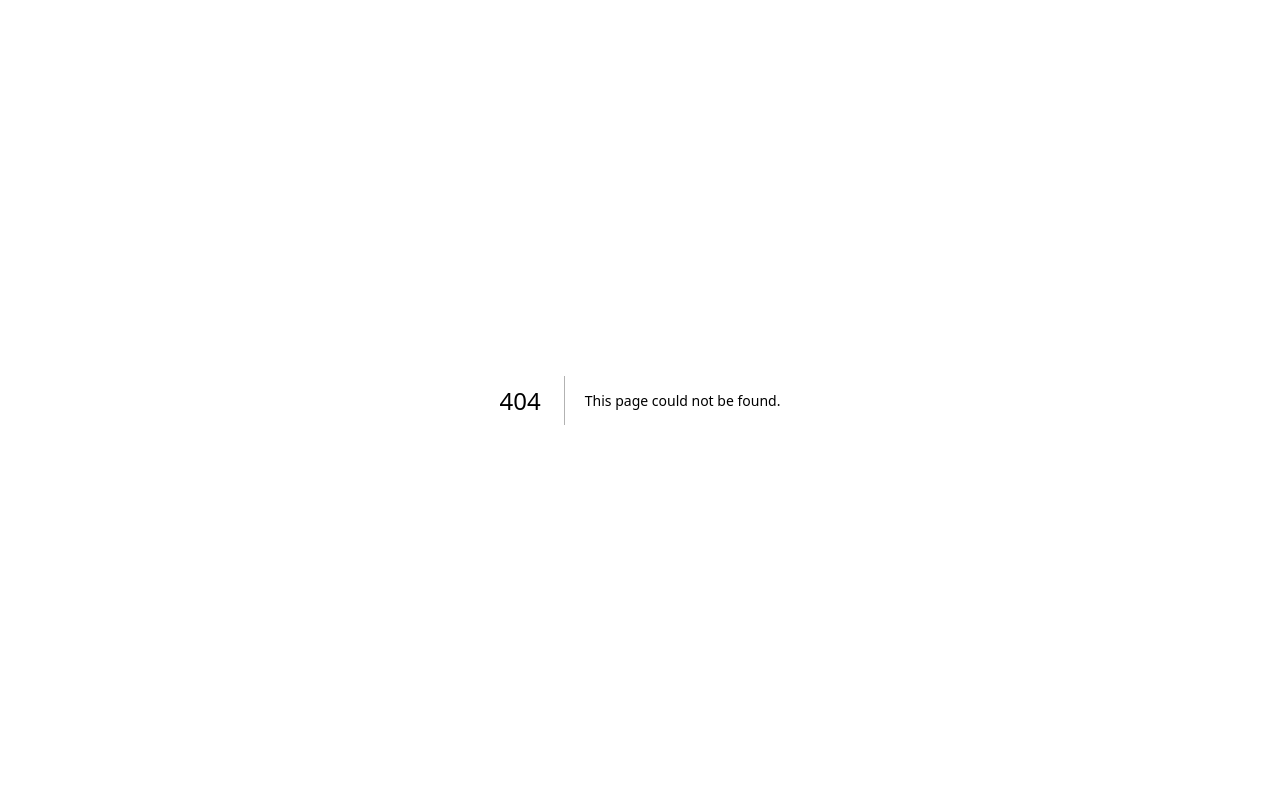
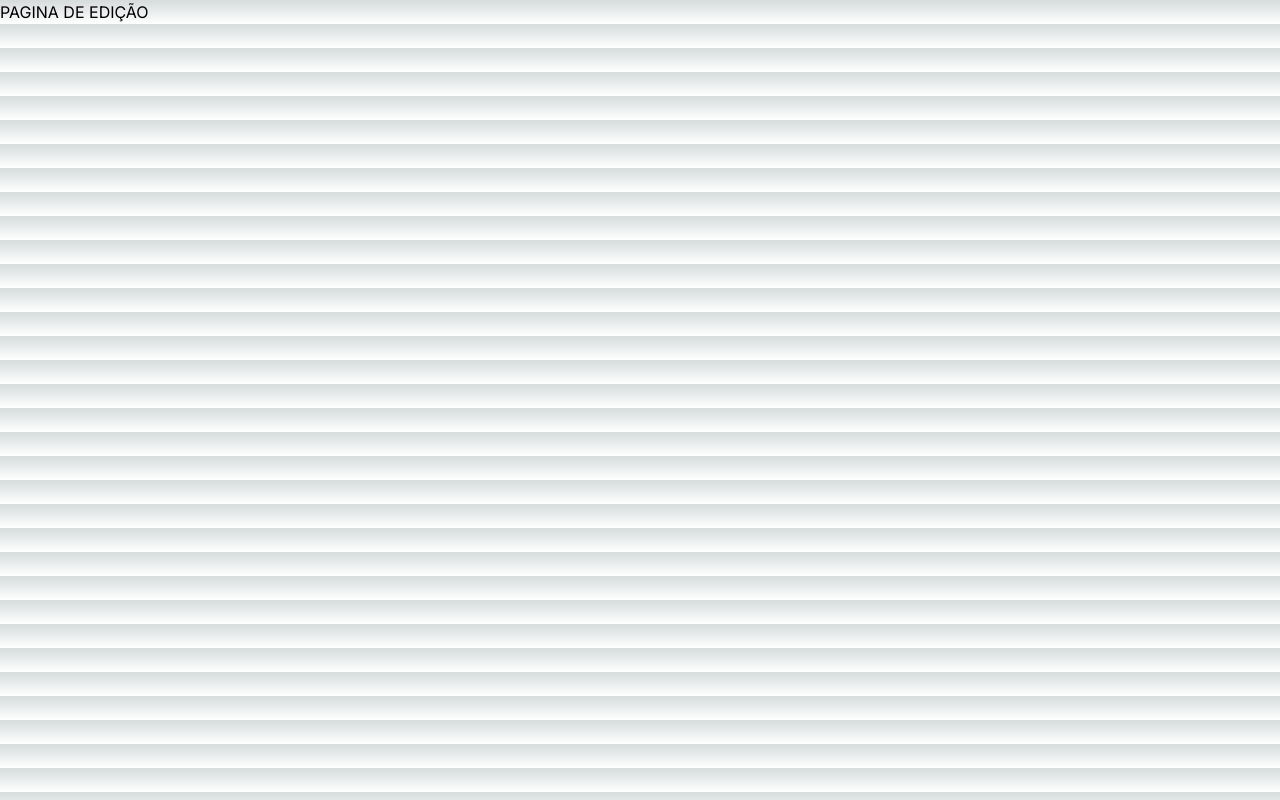
Before and after one commit to codemaia/my-front, a Next.js app: page /list/1/edit in a window 1280 px wide. Before the commit this address had no page. Built offline with nearby package versions, Linux system fonts and the light colour scheme.

Commit message:
add router and page edit

```diff
--- /dev/null
+++ b/src/app/list/[id]/edit/page.tsx
@@ -0,0 +1,9 @@
+
+export default function EditBook() {
+
+
+    return (
+        <h1>PAGINA DE EDIÇÃO</h1>
+
+    )
+}
--- a/src/app/list/page.tsx
+++ b/src/app/list/page.tsx
@@ -63,7 +63,9 @@ export default function ListBook() {
                         <p className="text-gray-600">{book.author}</p>
                         <p className="text-gray-600">{book.editora}</p>
                         <div className="mt-4 flex justify-between">
-                                <a className="text-indigo-500 hover:text-indigo-700">Editar</a>
+                            <Link href={`/list/${book.id}/edit`}>
+                                <button className="text-indigo-500 hover:text-indigo-700">Editar</button>
+                            </Link>
                             <button className="text-red-600 hover:text-red-800" onClick={() => handleDelete(book.id)}>Excluir</button>
                         </div>
                     </div>
```
